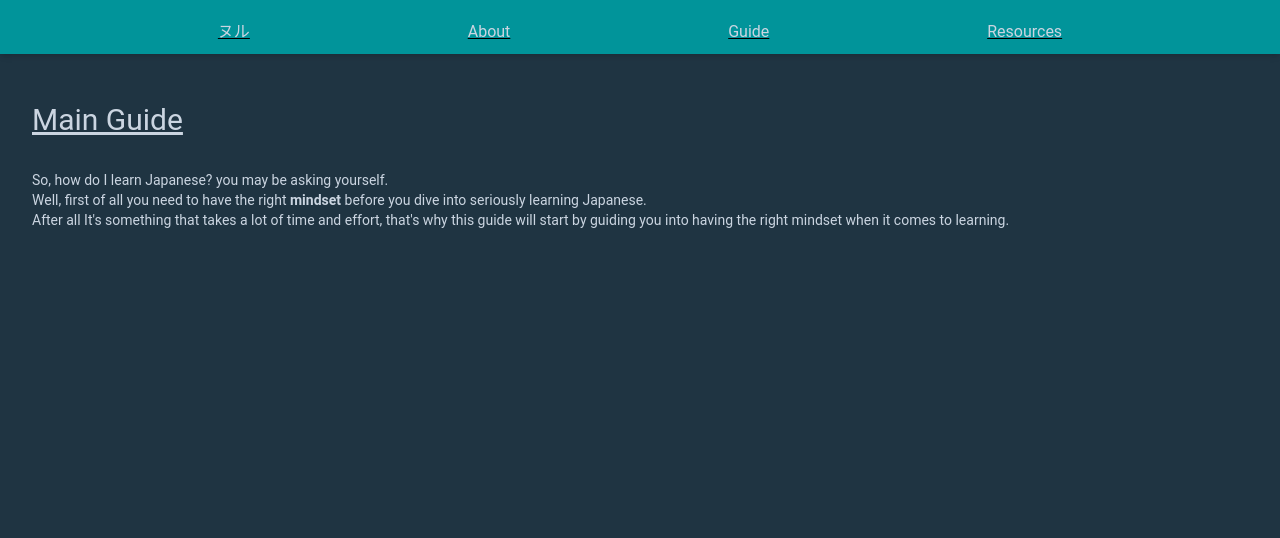
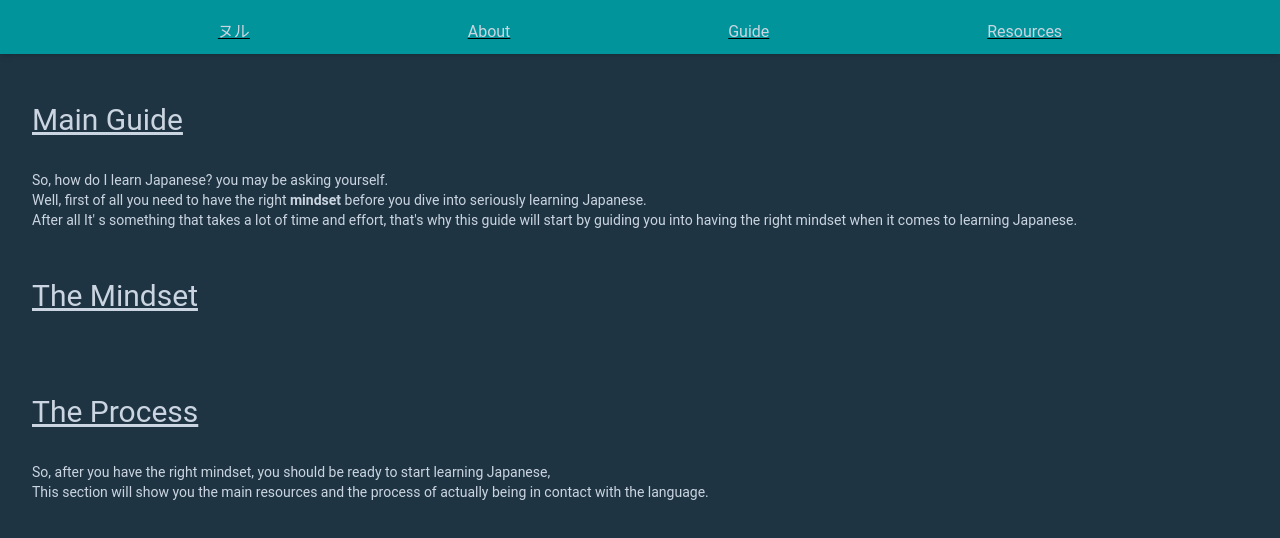
Before and after one commit to Shigure9934/Nulljp, a Next.js app: page /guide in a window 1280 px wide. Shown: the top 538 px of the page. Built offline with nearby package versions, Linux system fonts and the light colour scheme.

Commit message:
Update guide.js

```diff
--- a/pages/guide.js
+++ b/pages/guide.js
@@ -5,14 +5,26 @@ function Guide(){
     <div>
         <Header />
         <div>
-            <h1 className=' flex text-3xl px-8 pt-12 underline'>
+            <h1 className='flex text-3xl px-8 pt-12 underline'>
                 Main Guide
             </h1>
             <p className='text-sm px-8 pt-8'>
                 So, how do I learn Japanese? you may be asking yourself. <br />
                 Well, first of all you need to have the right <strong> mindset  </strong> before you dive into seriously learning Japanese. <br />
-                After all It&apos;s something that takes a lot of time and effort, that&apos;s why this guide will start by guiding you into having the right mindset when it comes to learning. <br />
+                After all It' s something that takes a lot of time and effort, that's why this guide will start by guiding you into having the right mindset when it comes to learning Japanese. <br />
             </p>
+            <h2 className='flex text-3xl px-8 pt-12 underline'>
+                The Mindset
+            </h2>
+            <p className='text-sm px-8 pt-8'>
+        </p>
+        <h2 className='flex text-3xl px-8 pt-12 underline'>
+            The Process
+        </h2>
+        <p className='text-sm px-8 pt-8'>
+            So, after you have the right mindset, you should be ready to start learning Japanese, <br />
+            This section will show you the main resources and the process of actually being in contact with the language. <br />
+        </p>
         </div>
     </div>
 
```
